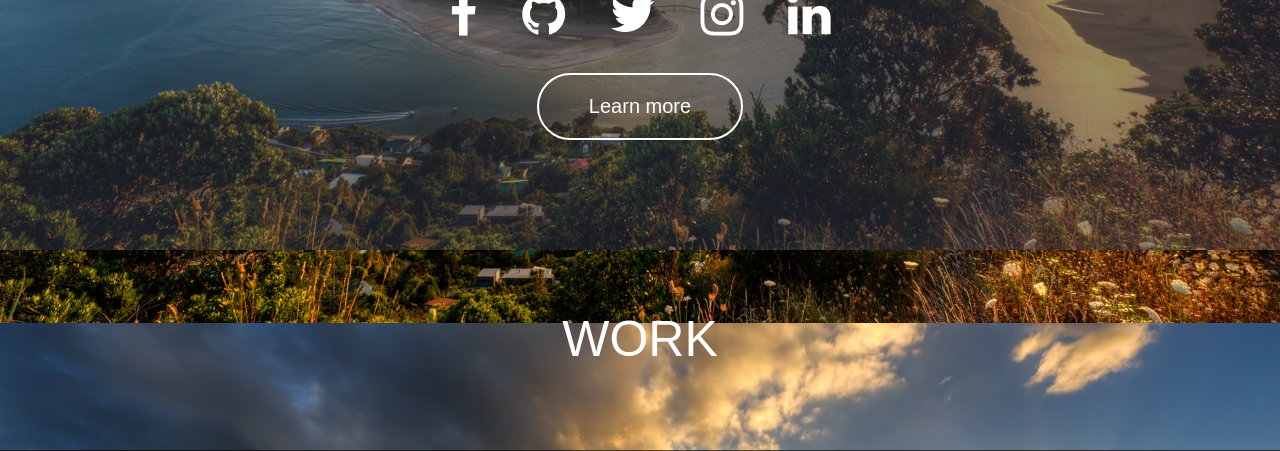
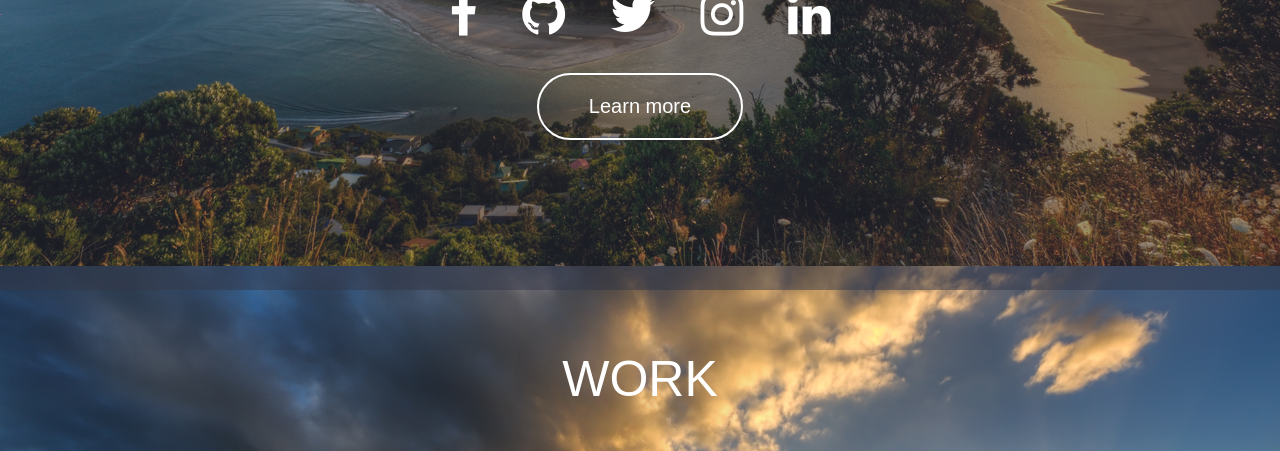
Before and after one commit to Anu1601CS/my_web, a PHP site: page / in a window 1280 px wide. Shown: the part 534-985 px from the top of the page. Run offline with PHP 8.4, Linux system fonts and the light colour scheme; some libraries are stand-ins or nearby versions.

Commit message:
inner-intro
padding

```diff
--- a/css/mystyle.css
+++ b/css/mystyle.css
@@ -355,7 +355,7 @@
 #inner-intro{
 	width: 100%
 	height:100%;
-	padding: 80px 100px 110px 100px;
+	padding: 80px 100px 150px 100px;
 }
 
 #inner{
```
